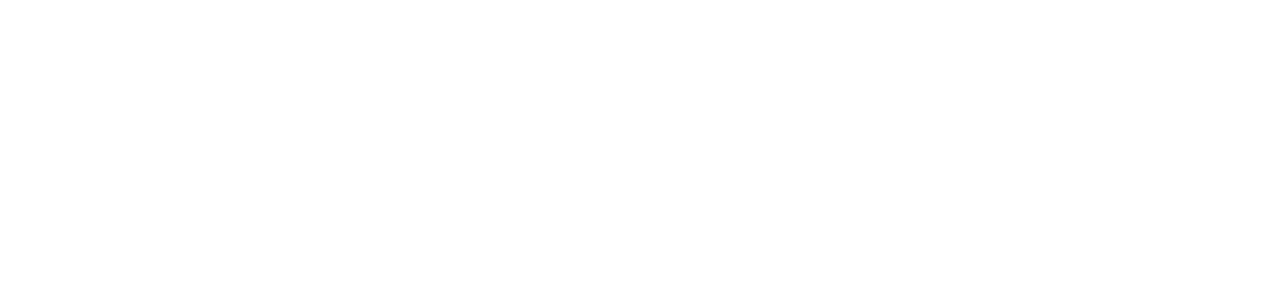
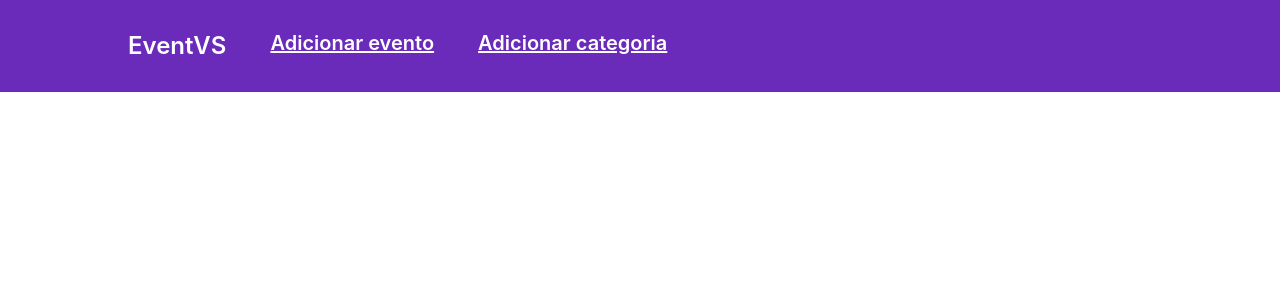
Before and after one commit to EdnilsonCS/eventvs-frontend-web, a React (Create React App) app: page /participant/home in a window 1280 px wide. Before the commit this address had no page. Shown: the top 300 px of the page. Built offline with nearby package versions, Linux system fonts and the light colour scheme.

Commit message:
chore: adicionado componente de menu

```diff
--- /dev/null
+++ b/src/components/Container/index.tsx
@@ -0,0 +1,17 @@
+import styled from 'styled-components';
+
+const Container = styled.div`
+  margin: 0 auto;
+  padding: 0 24px;
+
+  @media (min-width: 768px) {
+    max-width: 720px;
+    padding: 0px;
+  }
+
+  @media (min-width: 1199px) {
+    max-width: 1024px;
+  }
+`;
+
+export default Container;
--- /dev/null
+++ b/src/components/Header/index.tsx
@@ -0,0 +1,40 @@
+import { useState, VFC } from 'react';
+import { FiMenu } from 'react-icons/fi';
+import { AiOutlineClose } from 'react-icons/ai';
+import { Link } from 'react-router-dom';
+import Container from '../Container';
+import { Wrapper, Logo, Content, NavbarEnd } from './styles';
+
+const Header: VFC = () => {
+  const [isOpen, setOpen] = useState(false);
+  const toggleMenu = (): void => {
+    setOpen(!isOpen);
+  };
+  return (
+    <Wrapper>
+      <Container>
+        <Content>
+          <Logo>EventVS</Logo>
+          <button type="button" onClick={toggleMenu}>
+            {isOpen ? (
+              <AiOutlineClose color="white" size={30} />
+            ) : (
+              <FiMenu color="white" size={30} />
+            )}
+          </button>
+
+          <NavbarEnd className="navbar-end" isOpen={isOpen}>
+            <Link className="navbar-item" to="/class">
+              Adicionar evento
+            </Link>
+            <Link className="navbar-item" to="/subjects">
+              Adicionar categoria
+            </Link>
+          </NavbarEnd>
+        </Content>
+      </Container>
+    </Wrapper>
+  );
+};
+
+export default Header;
--- /dev/null
+++ b/src/components/Header/styles.tsx
@@ -0,0 +1,94 @@
+import styled, { css } from 'styled-components';
+
+export const Wrapper = styled.div`
+  padding-top: 31px;
+  padding-bottom: 32px;
+  background-color: #6a2aba;
+  box-shadow: 0px 4px 14px rgba(0, 0, 0, 0.06);
+
+  @media (min-width: 768px) {
+    box-shadow: initial;
+  }
+`;
+
+export const Logo = styled.span`
+  font-family: 'Inter';
+  font-style: normal;
+  font-weight: 600;
+  font-size: 24px;
+  line-height: 29px;
+  color: #ffffff;
+`;
+
+export const Content = styled.div`
+  display: flex;
+  flex-direction: row;
+  justify-content: space-between;
+
+  button {
+    background: none;
+    border: none;
+  }
+
+  @media (min-width: 769px) {
+    button {
+      display: none;
+    }
+  }
+`;
+
+interface NavbarEndProps {
+  isOpen: boolean;
+}
+
+export const NavbarEnd = styled.div<NavbarEndProps>`
+  display: none;
+
+  @media (min-width: 769px) {
+    display: flex;
+    flex-direction: row;
+    justify-content: flex-start;
+    width: 100%;
+
+    button {
+      display: none;
+    }
+  }
+
+  .navbar-item {
+    margin-left: 44px;
+    font-family: 'Inter';
+    font-style: normal;
+    font-weight: 600;
+    font-size: 20px;
+    line-height: 24px;
+
+    color: #ffffff;
+  }
+
+  @media (max-width: 768px) {
+    ${({ isOpen }) =>
+      isOpen &&
+      css`
+        box-shadow: 0 8px 16px rgb(10 10 10 / 10%);
+
+        display: flex;
+        position: absolute;
+        flex-direction: column;
+        margin-top: 65px;
+        right: 10px;
+        padding-top: 31px;
+        padding-bottom: 32px;
+        padding-right: 10px;
+        padding-left: 10px;
+        align-items: center;
+        justify-content: space-between;
+
+        .navbar-item {
+          margin-bottom: 10px;
+          margin-left: 0px;
+          color: #6a2aba;
+        }
+      `}
+  }
+`;
--- a/src/components/Input/index.tsx
+++ b/src/components/Input/index.tsx
@@ -30,7 +30,7 @@ const Input = forwardRef<HTMLInputElement, InputProps>(
     }, []);
 
     const handleKeyUp = useCallback(
-      (e: React.FormEvent<HTMLInputElement>) => {
+      (e: React.ChangeEvent<HTMLInputElement>) => {
         if (mask === 'cep') {
           cep(e);
         }
@@ -40,10 +40,11 @@ const Input = forwardRef<HTMLInputElement, InputProps>(
         if (mask === 'cpf') {
           cpf(e);
         }
+        return e;
       },
       [mask],
     );
-    console.log(isFocused, name);
+
     return (
       <Container>
         <ContainerInput
@@ -55,10 +56,17 @@ const Input = forwardRef<HTMLInputElement, InputProps>(
           {Icon && <Icon size={20} />}
           <input
             ref={ref}
+            {...rest}
             onFocus={handleInputFocus}
             onBlurCapture={handleInputBlur}
-            onKeyUp={mask ? handleKeyUp : undefined}
-            {...rest}
+            onChange={e => {
+              let event = e;
+              if (mask) {
+                event = handleKeyUp(e);
+              }
+
+              if (rest.onChange) rest.onChange(event);
+            }}
           />
         </ContainerInput>
         {errors[name] ? <Error>{errors[name].message}</Error> : null}
--- a/src/routes/index.tsx
+++ b/src/routes/index.tsx
@@ -1,6 +1,7 @@
 import { Routes, BrowserRouter, Route } from 'react-router-dom';
 import SignUp from '../screens/SignUp';
 import SignIn from '../screens/SignIn';
+import HomeParticipant from '../screens/Participant/Home';
 
 function Navigate(): JSX.Element {
   return (
@@ -8,6 +9,7 @@ function Navigate(): JSX.Element {
       <Routes>
         <Route path="/" element={<SignIn />} />
         <Route path="/sign-up" element={<SignUp />} />
+        <Route path="/participant/home" element={<HomeParticipant />} />
       </Routes>
     </BrowserRouter>
   );
--- /dev/null
+++ b/src/screens/Participant/Home/index.tsx
@@ -0,0 +1,14 @@
+import { VFC } from 'react';
+import Header from '../../../components/Header';
+import Container from '../../../components/Container';
+
+const Home: VFC = () => {
+  return (
+    <>
+      <Header />
+      <Container />
+    </>
+  );
+};
+
+export default Home;
--- /dev/null
+++ b/src/screens/Participant/Home/styles.tsx
@@ -0,0 +1 @@
+import styled from 'styled-components';
--- a/src/screens/SignIn/index.tsx
+++ b/src/screens/SignIn/index.tsx
@@ -1,17 +1,52 @@
 import { Link } from 'react-router-dom';
+import * as Yup from 'yup';
+import { yupResolver } from '@hookform/resolvers/yup';
+import { Controller, useForm } from 'react-hook-form';
 import Input from '../../components/Input';
 import { Container, Box, Title, Subtitle, Button } from './styles';
 
 function SignIn(): JSX.Element {
+  const schema = Yup.object().shape({
+    email: Yup.string()
+      .email('Esse email não é válido')
+      .required('E-mail obrigatório'),
+    password: Yup.string()
+      .required('Senha obrigatória')
+      .min(3, 'É necessário que a senha tenha no mínimo 3 dígitos'),
+  });
+  const {
+    control,
+    handleSubmit,
+    formState: { errors },
+  } = useForm({
+    resolver: yupResolver(schema),
+    mode: 'onBlur',
+    defaultValues: {
+      email: '',
+      password: '',
+    },
+  });
+
   return (
     <Container>
       <Box>
         <Title>EventVS</Title>
 
         <Subtitle>Login</Subtitle>
-
-        <Input name="email" errors={[]} placeholder="Email" />
-        <Input name="password" errors={[]} placeholder="Senha" />
+        <Controller
+          name="email"
+          control={control}
+          render={({ field }) => (
+            <Input {...field} errors={errors} placeholder="Email" />
+          )}
+        />
+        <Controller
+          name="password"
+          control={control}
+          render={({ field }) => (
+            <Input {...field} errors={errors} placeholder="Senha" />
+          )}
+        />
 
         <Button>Entrar</Button>
 
--- a/src/screens/SignIn/styles.tsx
+++ b/src/screens/SignIn/styles.tsx
@@ -12,7 +12,7 @@ export const Container = styled.div`
   );
 `;
 
-export const Box = styled.div`
+export const Box = styled.form`
   display: flex;
   flex-direction: column;
   align-items: center;
--- a/src/screens/SignUp/index.tsx
+++ b/src/screens/SignUp/index.tsx
@@ -85,8 +85,6 @@ function SignUp(): JSX.Element {
   );
 
   const handleSignUp = async (data: SignUpCredentials): Promise<void> => {
-    console.log(data);
-
     await signUp(data);
     navigate('/sing-up');
   };
```
Also changed, not shown: 1 other file (tests, documents, lock files or other folders).
